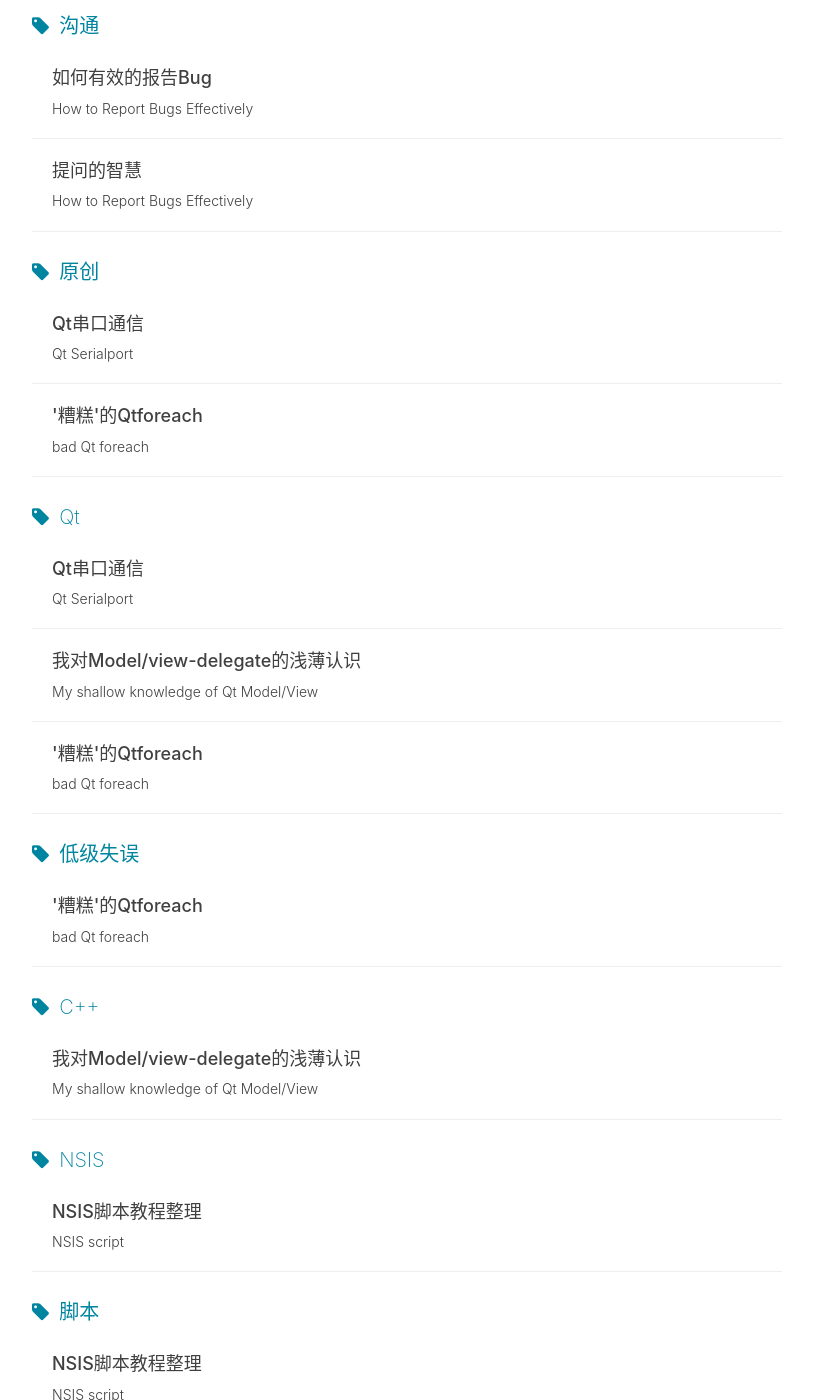
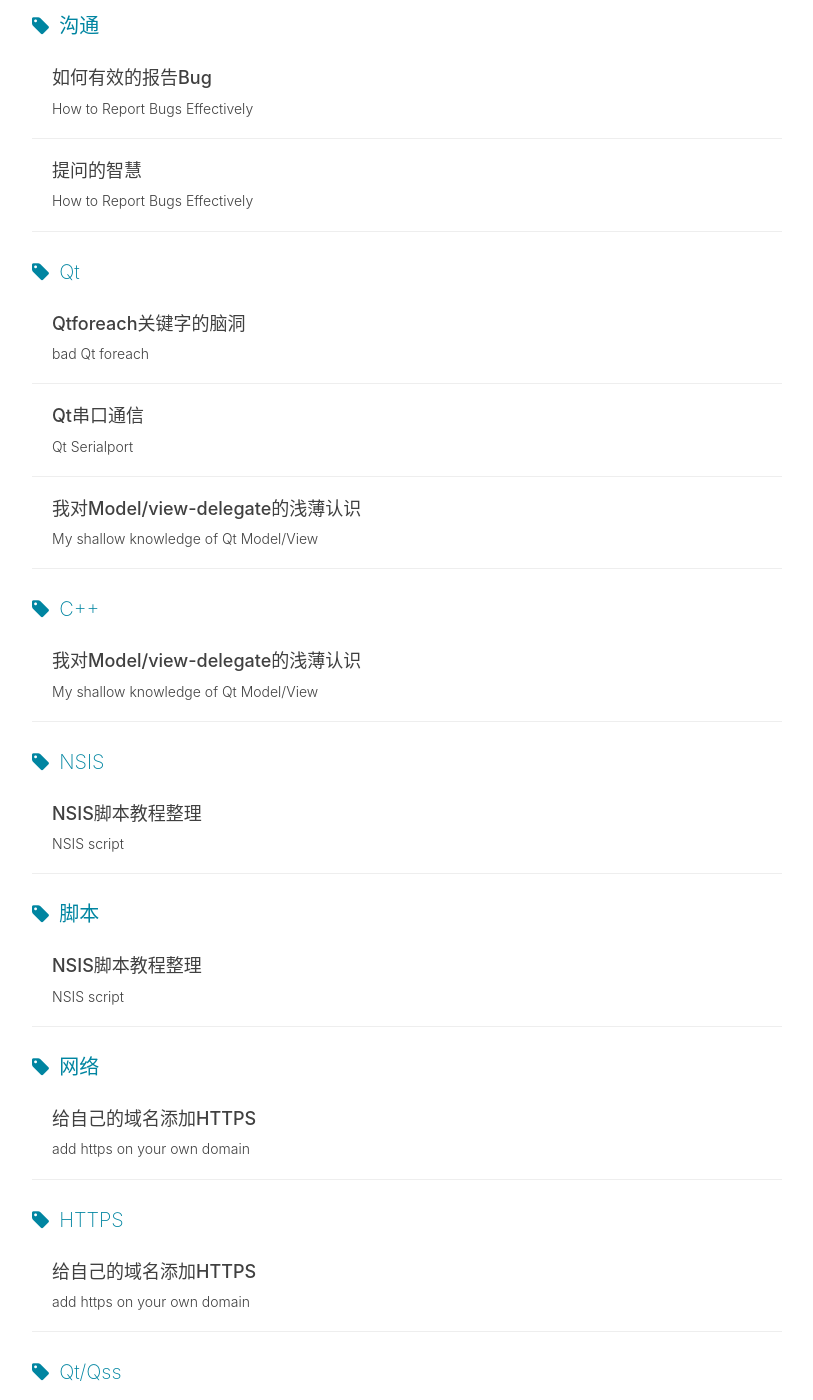
Before and after one commit to halukasama/halukasama.github.io, a Jekyll site: the page built from tags.html, in a window 1280 px wide and 1400 px high, scrolled down 3041 px. Shown: the whole window, without its empty margins (233-1046 px from the left). Built offline with Jekyll 4.4.1, drawn with Linux system fonts in a browser that asks for light colours; nearby versions of some CDN libraries; comment, search, counter and statistics services are not loaded; some of the changed text lies outside the part shown.

Commit message:
change data

```diff
--- a/_posts/2018-03-25-BADforeach.md
+++ b/_posts/2018-03-25-BADforeach.md
@@ -1,8 +1,8 @@
 ---
 layout:     post
-title:      "'糟糕'的Qtforeach"
+title:      "Qtforeach关键字的脑洞"
 subtitle:   "bad Qt foreach"
-date:       2017-09-25 12:00:00
+date:       2018-03-25 12:00:00
 author:     "Wjl"
 header-img: "img/post_msfr.png"
 catalog: true
```
